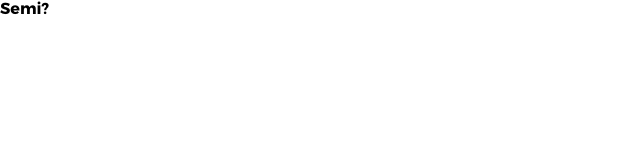
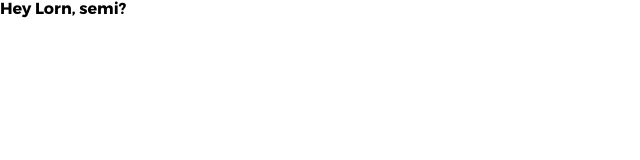
Before and after one commit to diazcool/diazcool.github.io, a plain HTML site: page index.html in a window 1280 px wide. Shown: the whole page, without its empty margins (0-640 px from the left). Drawn offline with Linux system fonts and the light colour scheme.

Commit message:
Update ask text

```diff
--- a/index.html
+++ b/index.html
@@ -11,7 +11,7 @@
 	<script src="scripts/lib/d3.min.js"></script>
 </head>
 <body>
-    <span class="ask">Semi?</span>
+    <span class="ask">Hey Lorn, semi?</span>
 
 	<script type="module" src="scripts/viz/main.js"></script>
 </body>
```
